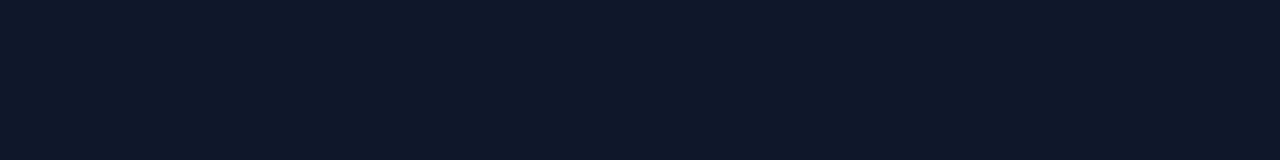
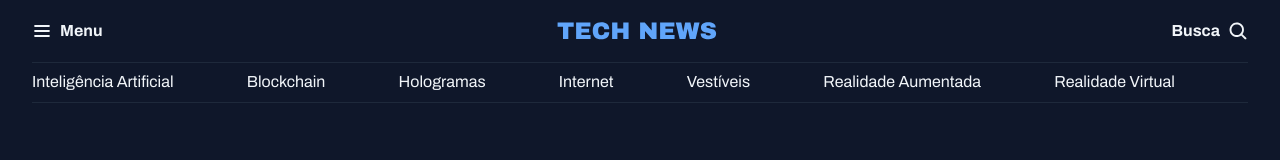
Before and after one commit to rodrigoolimaa/Portal-de-noticias, a plain HTML site: page index.html in a window 1280 px wide. Drawn offline with Linux system fonts and the light colour scheme.

Commit message:
create header

```diff
--- a/index.html
+++ b/index.html
@@ -11,6 +11,30 @@
     <link rel="stylesheet" href="/style/index.css">
 </head>
 <body>
+   <header class="container">
+    <nav id="primary" class="grid grid-flow-col">
+        <div>
+            <img src="/assets/icons/List.svg" alt="">
+            <strong>Menu</strong>
+        </div>
+        <div>
+            <img src="/assets/logo.svg" alt="">
+        </div>
+        <div>
+            <strong>Busca</strong>
+            <img src="/assets/icons/MagnifyingGlass.svg" alt="">
+         </div>
+    </nav>
 
+    <nav id="secondary" class="grid grid-flow-col">
+        <a href="#">Inteligência Artificial</a>
+        <a href="#">Blockchain</a>
+        <a href="#">Hologramas</a>
+        <a href="#">Internet</a>
+        <a href="#">Vestíveis</a>
+        <a href="#">Realidade Aumentada</a>
+        <a href="#">Realidade  Virtual</a>
+    </nav>
+   </header>
 </body>
 </html>
--- a/style/global.css
+++ b/style/global.css
@@ -45,3 +45,19 @@ a:hover {
 h1, h2, h3 {
     font: inherit;
 }
+
+.container {
+    max-width: 1280px;
+    padding-inline: 32px;
+    margin-inline: auto;
+}
+
+/* utility first */
+
+.grid {
+    display: grid;
+}
+
+.grid-flow-col {
+    grid-auto-flow: column;
+}
--- /dev/null
+++ b/style/header.css
@@ -0,0 +1,23 @@
+#primary {
+    padding-block: 20px;
+
+    div {
+        display: flex;
+        align-items: center;
+        gap: 8px;
+    }
+
+    /* nesting css */
+    div:nth-child(2) {
+        margin-inline: auto;
+    }
+    div:nth-child(3) {
+        justify-self: end;
+    }
+}
+
+#secondary {
+    padding-block: 8px;
+    border: solid 1px var(--stroke-color);
+    border-inline: none;
+}
--- a/style/index.css
+++ b/style/index.css
@@ -1 +1,2 @@
 @import url(global.css);
+@import url(header.css);
```
